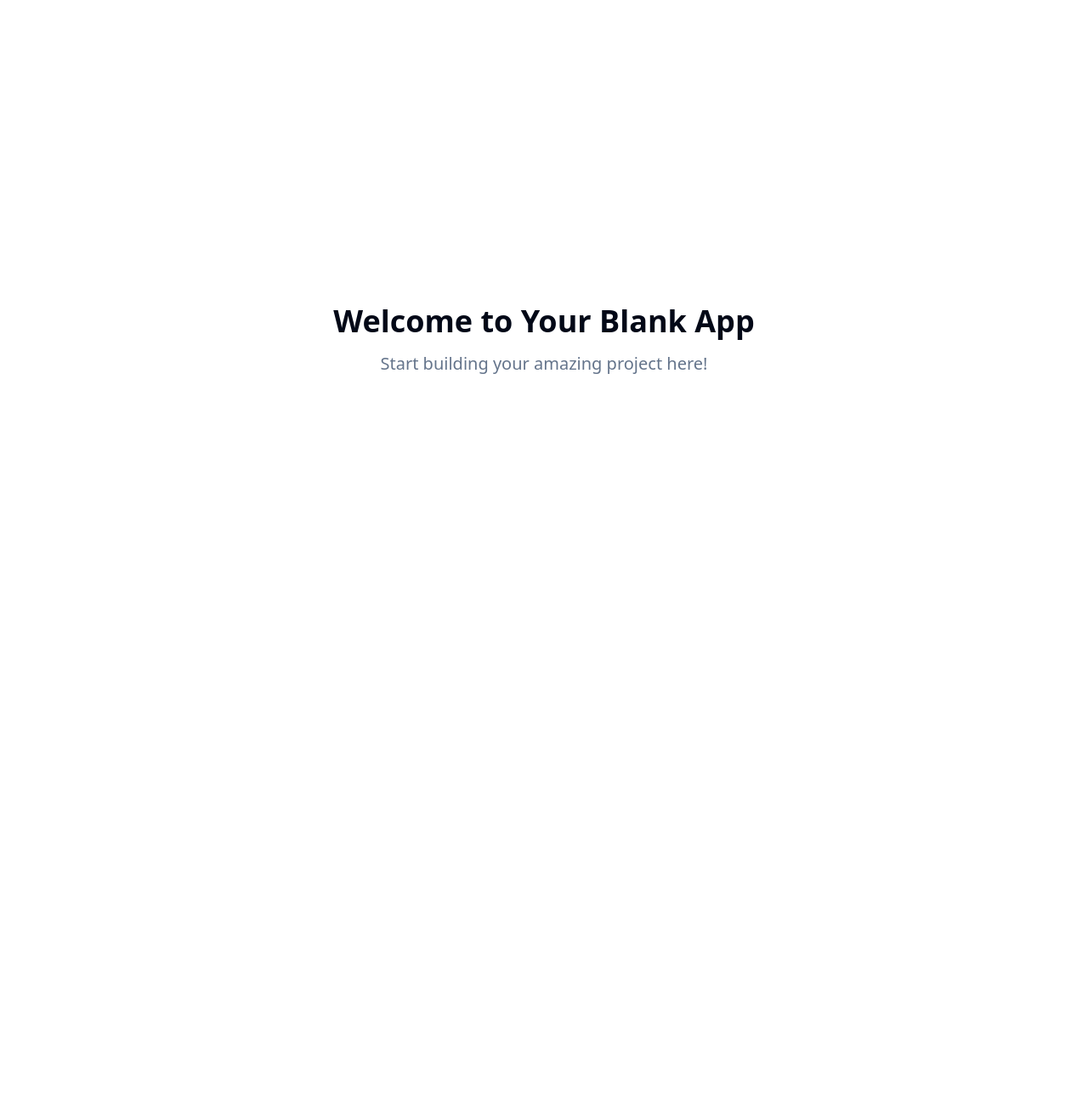
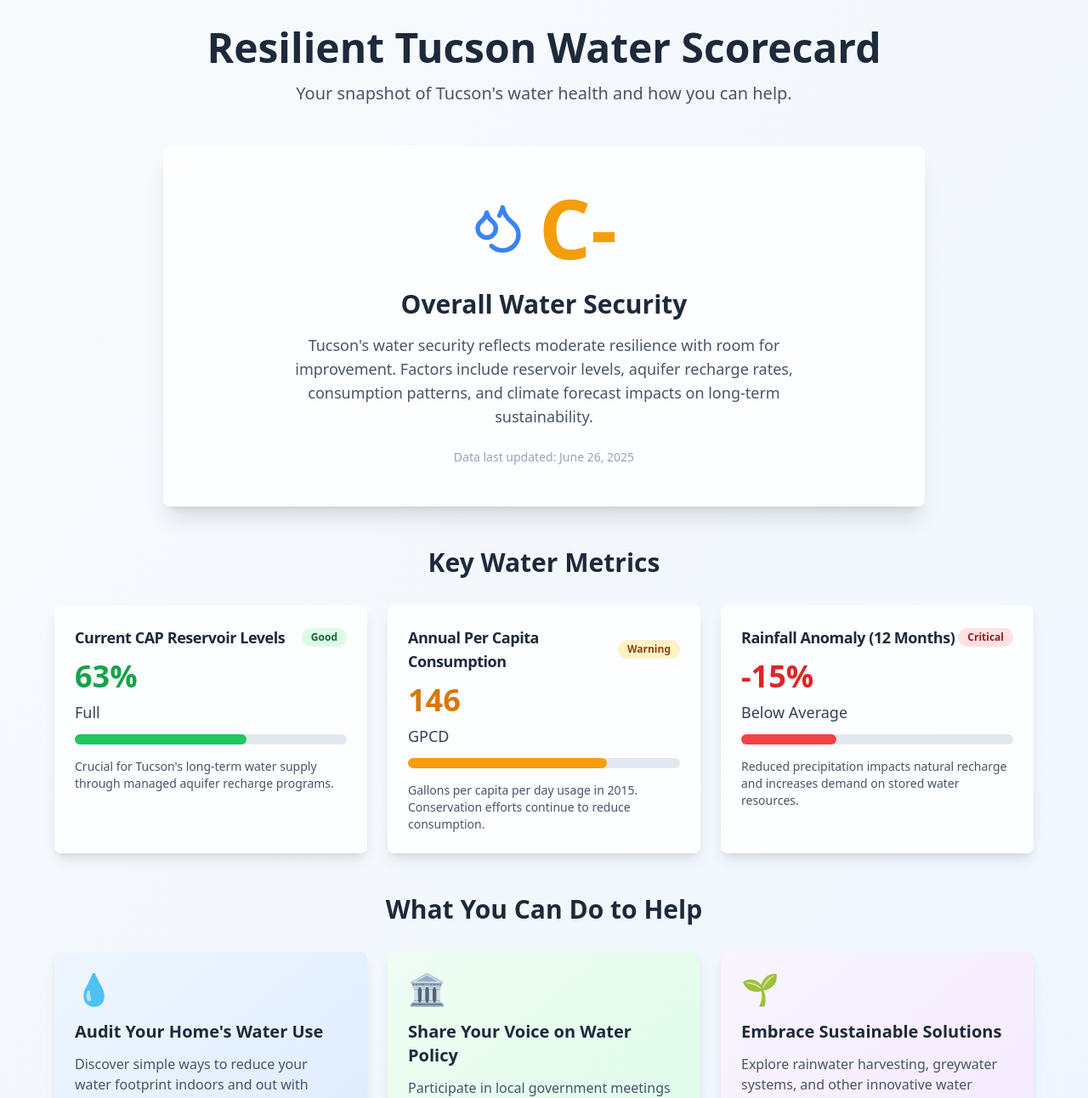
Before and after one commit to hankyes/tucson-water-insights-now, a React (Vite) app: page / in a window 1280 px wide. Shown: the top 1292 px of the page at 85% size. Before the commit the page ends 800 px from the top, so only its background shows below. Built offline with nearby package versions, Linux system fonts and the light colour scheme.

Commit message:
Implement water scorecard UI
Implement the UI for the Resilient Tucson Water Scorecard MVP, based on the provided PRD and design specifications.

```diff
--- a/index.html
+++ b/index.html
@@ -1,14 +1,15 @@
+
 <!DOCTYPE html>
 <html lang="en">
   <head>
     <meta charset="UTF-8" />
     <meta name="viewport" content="width=device-width, initial-scale=1.0" />
-    <title>tucson-water-insights-now</title>
-    <meta name="description" content="Lovable Generated Project" />
+    <title>Resilient Tucson Water Scorecard</title>
+    <meta name="description" content="Your snapshot of Tucson's water health and how you can help. Monitor key water security metrics and discover actionable ways to contribute to water resilience." />
     <meta name="author" content="Lovable" />
 
-    <meta property="og:title" content="tucson-water-insights-now" />
-    <meta property="og:description" content="Lovable Generated Project" />
+    <meta property="og:title" content="Resilient Tucson Water Scorecard" />
+    <meta property="og:description" content="Your snapshot of Tucson's water health and how you can help. Monitor key water security metrics and discover actionable ways to contribute to water resilience." />
     <meta property="og:type" content="website" />
     <meta property="og:image" content="https://lovable.dev/opengraph-image-p98pqg.png" />
 
--- a/src/pages/Index.tsx
+++ b/src/pages/Index.tsx
@@ -1,11 +1,201 @@
-// Update this page (the content is just a fallback if you fail to update the page)
+
+import { Card, CardContent, CardHeader, CardTitle } from "@/components/ui/card";
+import { Button } from "@/components/ui/button";
+import { Badge } from "@/components/ui/badge";
+import { Droplets, BarChart3, CloudRain, ExternalLink } from "lucide-react";
 
 const Index = () => {
   return (
-    <div className="min-h-screen flex items-center justify-center bg-background">
-      <div className="text-center">
-        <h1 className="text-4xl font-bold mb-4">Welcome to Your Blank App</h1>
-        <p className="text-xl text-muted-foreground">Start building your amazing project here!</p>
+    <div className="min-h-screen bg-gradient-to-br from-slate-50 to-blue-50">
+      {/* Header */}
+      <div className="container mx-auto px-4 py-8">
+        <div className="text-center mb-12">
+          <h1 className="text-5xl font-bold text-slate-800 mb-4">
+            Resilient Tucson Water Scorecard
+          </h1>
+          <p className="text-xl text-slate-600 max-w-2xl mx-auto">
+            Your snapshot of Tucson's water health and how you can help.
+          </p>
+        </div>
+
+        {/* Primary Water Security Grade Card */}
+        <div className="max-w-4xl mx-auto mb-12">
+          <Card className="bg-white/80 backdrop-blur-sm border-0 shadow-xl hover:shadow-2xl transition-all duration-300">
+            <CardContent className="text-center py-12">
+              <div className="flex items-center justify-center mb-6">
+                <Droplets className="w-16 h-16 text-blue-500 mr-4" />
+                <div className="text-8xl font-bold text-amber-500">C-</div>
+              </div>
+              <h2 className="text-3xl font-bold text-slate-800 mb-4">
+                Overall Water Security
+              </h2>
+              <p className="text-lg text-slate-600 mb-6 max-w-2xl mx-auto">
+                Tucson's water security reflects moderate resilience with room for improvement.
+                Factors include reservoir levels, aquifer recharge rates, consumption patterns,
+                and climate forecast impacts on long-term sustainability.
+              </p>
+              <p className="text-sm text-slate-400">
+                Data last updated: June 26, 2025
+              </p>
+            </CardContent>
+          </Card>
+        </div>
+
+        {/* Key Water Metrics Section */}
+        <div className="max-w-6xl mx-auto mb-12">
+          <h2 className="text-3xl font-bold text-slate-800 mb-8 text-center">
+            Key Water Metrics
+          </h2>
+          <div className="grid grid-cols-1 md:grid-cols-3 gap-6">
+            {/* Metric 1: CAP Reservoir Levels */}
+            <Card className="bg-white/80 backdrop-blur-sm border-0 shadow-lg hover:shadow-xl transition-all duration-300 hover:-translate-y-1">
+              <CardHeader className="pb-3">
+                <div className="flex items-center justify-between">
+                  <CardTitle className="text-lg font-semibold text-slate-800">
+                    Current CAP Reservoir Levels
+                  </CardTitle>
+                  <Badge variant="secondary" className="bg-green-100 text-green-800">
+                    Good
+                  </Badge>
+                </div>
+              </CardHeader>
+              <CardContent>
+                <div className="text-4xl font-bold text-green-600 mb-2">63%</div>
+                <div className="text-lg font-medium text-slate-700 mb-3">Full</div>
+                <div className="w-full bg-slate-200 rounded-full h-3 mb-4">
+                  <div className="bg-green-500 h-3 rounded-full" style={{ width: '63%' }}></div>
+                </div>
+                <p className="text-sm text-slate-600">
+                  Crucial for Tucson's long-term water supply through managed aquifer recharge programs.
+                </p>
+              </CardContent>
+            </Card>
+
+            {/* Metric 2: Per Capita Consumption */}
+            <Card className="bg-white/80 backdrop-blur-sm border-0 shadow-lg hover:shadow-xl transition-all duration-300 hover:-translate-y-1">
+              <CardHeader className="pb-3">
+                <div className="flex items-center justify-between">
+                  <CardTitle className="text-lg font-semibold text-slate-800">
+                    Annual Per Capita Consumption
+                  </CardTitle>
+                  <Badge variant="secondary" className="bg-amber-100 text-amber-800">
+                    Warning
+                  </Badge>
+                </div>
+              </CardHeader>
+              <CardContent>
+                <div className="text-4xl font-bold text-amber-600 mb-2">146</div>
+                <div className="text-lg font-medium text-slate-700 mb-3">GPCD</div>
+                <div className="w-full bg-slate-200 rounded-full h-3 mb-4">
+                  <div className="bg-amber-500 h-3 rounded-full" style={{ width: '73%' }}></div>
+                </div>
+                <p className="text-sm text-slate-600">
+                  Gallons per capita per day usage in 2015. Conservation efforts continue to reduce consumption.
+                </p>
+              </CardContent>
+            </Card>
+
+            {/* Metric 3: Rainfall Anomaly */}
+            <Card className="bg-white/80 backdrop-blur-sm border-0 shadow-lg hover:shadow-xl transition-all duration-300 hover:-translate-y-1">
+              <CardHeader className="pb-3">
+                <div className="flex items-center justify-between">
+                  <CardTitle className="text-lg font-semibold text-slate-800">
+                    Rainfall Anomaly (12 Months)
+                  </CardTitle>
+                  <Badge variant="secondary" className="bg-red-100 text-red-800">
+                    Critical
+                  </Badge>
+                </div>
+              </CardHeader>
+              <CardContent>
+                <div className="text-4xl font-bold text-red-600 mb-2">-15%</div>
+                <div className="text-lg font-medium text-slate-700 mb-3">Below Average</div>
+                <div className="w-full bg-slate-200 rounded-full h-3 mb-4">
+                  <div className="bg-red-500 h-3 rounded-full" style={{ width: '35%' }}></div>
+                </div>
+                <p className="text-sm text-slate-600">
+                  Reduced precipitation impacts natural recharge and increases demand on stored water resources.
+                </p>
+              </CardContent>
+            </Card>
+          </div>
+        </div>
+
+        {/* Call to Action Section */}
+        <div className="max-w-6xl mx-auto mb-12">
+          <h2 className="text-3xl font-bold text-slate-800 mb-8 text-center">
+            What You Can Do to Help
+          </h2>
+          <div className="grid grid-cols-1 md:grid-cols-3 gap-6">
+            {/* CTA 1: Home Water Audit */}
+            <Card className="bg-gradient-to-br from-blue-50 to-blue-100 border-0 shadow-lg hover:shadow-xl transition-all duration-300 hover:-translate-y-1">
+              <CardContent className="p-6">
+                <div className="text-4xl mb-4">💧</div>
+                <h3 className="text-xl font-bold text-slate-800 mb-3">
+                  Audit Your Home's Water Use
+                </h3>
+                <p className="text-slate-600 mb-6">
+                  Discover simple ways to reduce your water footprint indoors and out with proven conservation techniques.
+                </p>
+                <Button
+                  className="w-full bg-blue-600 hover:bg-blue-700 text-white"
+                  onClick={() => window.open('https://www.tucsonaz.gov/water/conservation-tips', '_blank')}
+                >
+                  Learn More <ExternalLink className="ml-2 h-4 w-4" />
+                </Button>
+              </CardContent>
+            </Card>
+
+            {/* CTA 2: Policy Engagement */}
+            <Card className="bg-gradient-to-br from-green-50 to-green-100 border-0 shadow-lg hover:shadow-xl transition-all duration-300 hover:-translate-y-1">
+              <CardContent className="p-6">
+                <div className="text-4xl mb-4">🏛️</div>
+                <h3 className="text-xl font-bold text-slate-800 mb-3">
+                  Share Your Voice on Water Policy
+                </h3>
+                <p className="text-slate-600 mb-6">
+                  Participate in local government meetings and help shape Tucson's water future through civic engagement.
+                </p>
+                <Button
+                  className="w-full bg-green-600 hover:bg-green-700 text-white"
+                  onClick={() => window.open('https://www.tucsonaz.gov/mayor-council/meetings', '_blank')}
+                >
+                  Take Action <ExternalLink className="ml-2 h-4 w-4" />
+                </Button>
+              </CardContent>
+            </Card>
+
+            {/* CTA 3: Sustainable Solutions */}
+            <Card className="bg-gradient-to-br from-purple-50 to-purple-100 border-0 shadow-lg hover:shadow-xl transition-all duration-300 hover:-translate-y-1">
+              <CardContent className="p-6">
+                <div className="text-4xl mb-4">🌱</div>
+                <h3 className="text-xl font-bold text-slate-800 mb-3">
+                  Embrace Sustainable Solutions
+                </h3>
+                <p className="text-slate-600 mb-6">
+                  Explore rainwater harvesting, greywater systems, and other innovative water reclamation technologies.
+                </p>
+                <Button
+                  className="w-full bg-purple-600 hover:bg-purple-700 text-white"
+                  onClick={() => window.open('https://watershedmg.org/', '_blank')}
+                >
+                  Explore Options <ExternalLink className="ml-2 h-4 w-4" />
+                </Button>
+              </CardContent>
+            </Card>
+          </div>
+        </div>
+
+        {/* Footer */}
+        <footer className="text-center text-sm text-slate-500 max-w-4xl mx-auto border-t border-slate-200 pt-8">
+          <p className="mb-2">
+            <strong>Disclaimer:</strong> Data presented is for conceptual demonstration only and may not reflect current real-time conditions.
+            Consult official city and state resources for definitive information.
+          </p>
+          <p>
+            Built as a learning project to promote water awareness and community engagement in Tucson, AZ.
+          </p>
+        </footer>
       </div>
     </div>
   );
```
